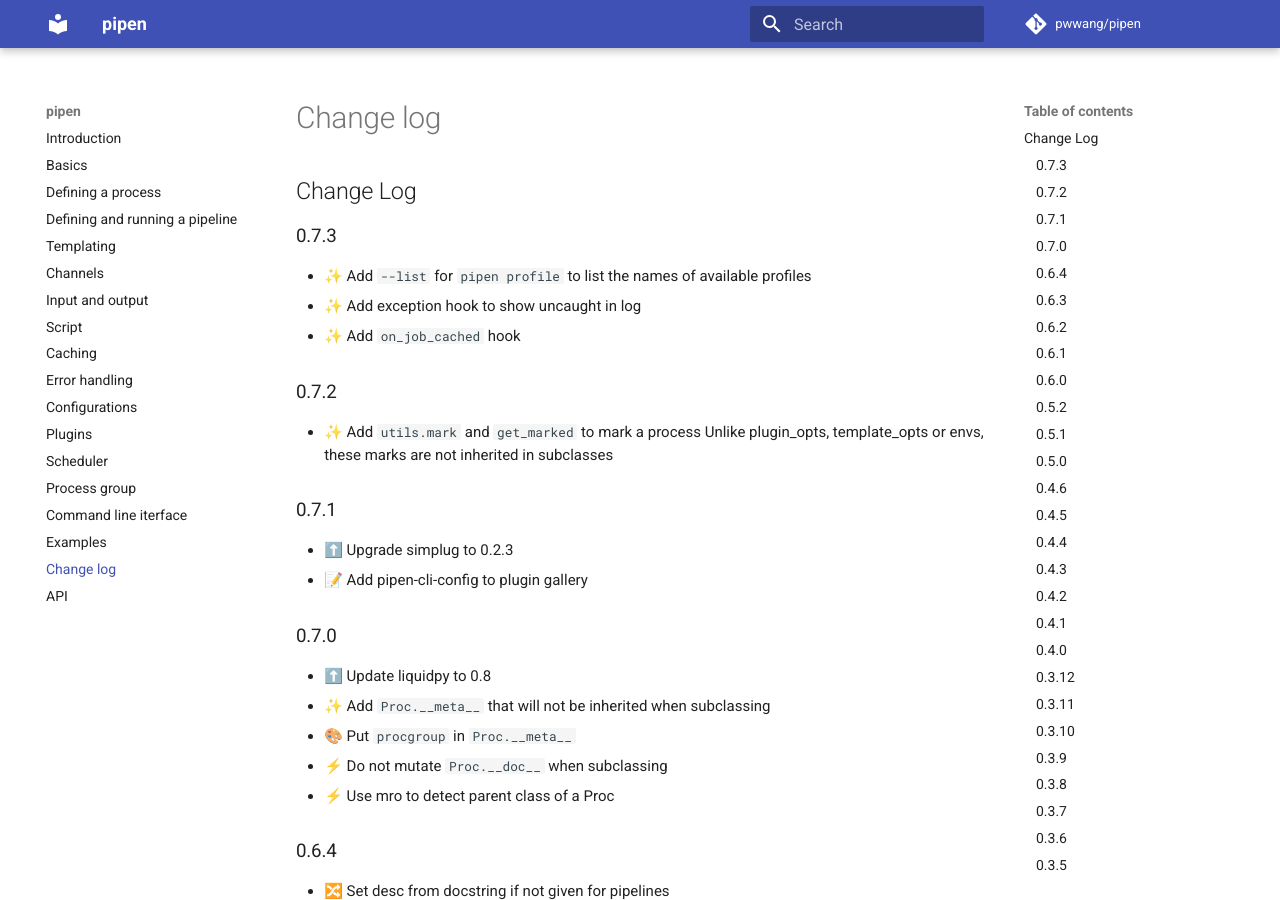
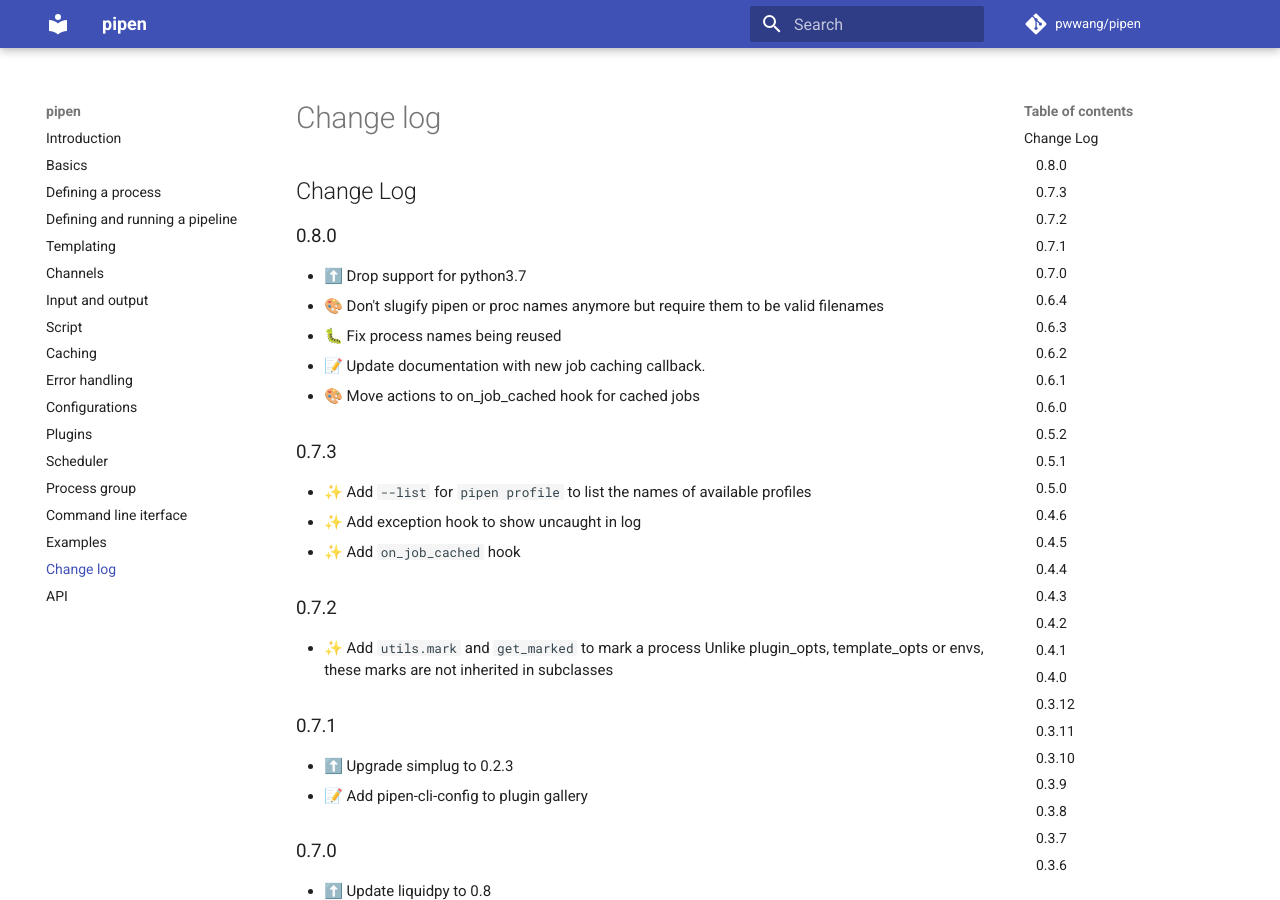
Before and after one commit to pwwang/pipen, an MkDocs documentation site: the page built from docs/CHANGELOG.md, in a window 1280 px wide and 900 px high. Built offline with MkDocs 1.6.1 and Material for MkDocs 9.7.7, drawn with Linux system fonts in a browser that asks for light colours; comment, search, counter and statistics services are not loaded.

Commit message:
🔖 0.8.0

```diff
--- a/docs/CHANGELOG.md
+++ b/docs/CHANGELOG.md
@@ -1,4 +1,12 @@
 # Change Log
+
+## 0.8.0
+
+- ⬆️ Drop support for python3.7
+- 🎨 Don't slugify pipen or proc names anymore but require them to be valid filenames
+- 🐛 Fix process names being reused
+- 📝 Update documentation with new job caching callback.
+- 🎨 Move actions to on_job_cached hook for cached jobs
 
 ## 0.7.3
 
--- a/pipen/version.py
+++ b/pipen/version.py
@@ -1,3 +1,3 @@
 """Provide version of pipen"""
 
-__version__ = "0.7.3"
+__version__ = "0.8.0"
--- a/pyproject.toml
+++ b/pyproject.toml
@@ -4,7 +4,7 @@ build-backend = "poetry.masonry.api"
 
 [tool.poetry]
 name = "pipen"
-version = "0.7.3"
+version = "0.8.0"
 description = "A pipeline framework for python"
 authors = [ "pwwang <pwwang@pwwang.com>",]
 license = "MIT"
```
